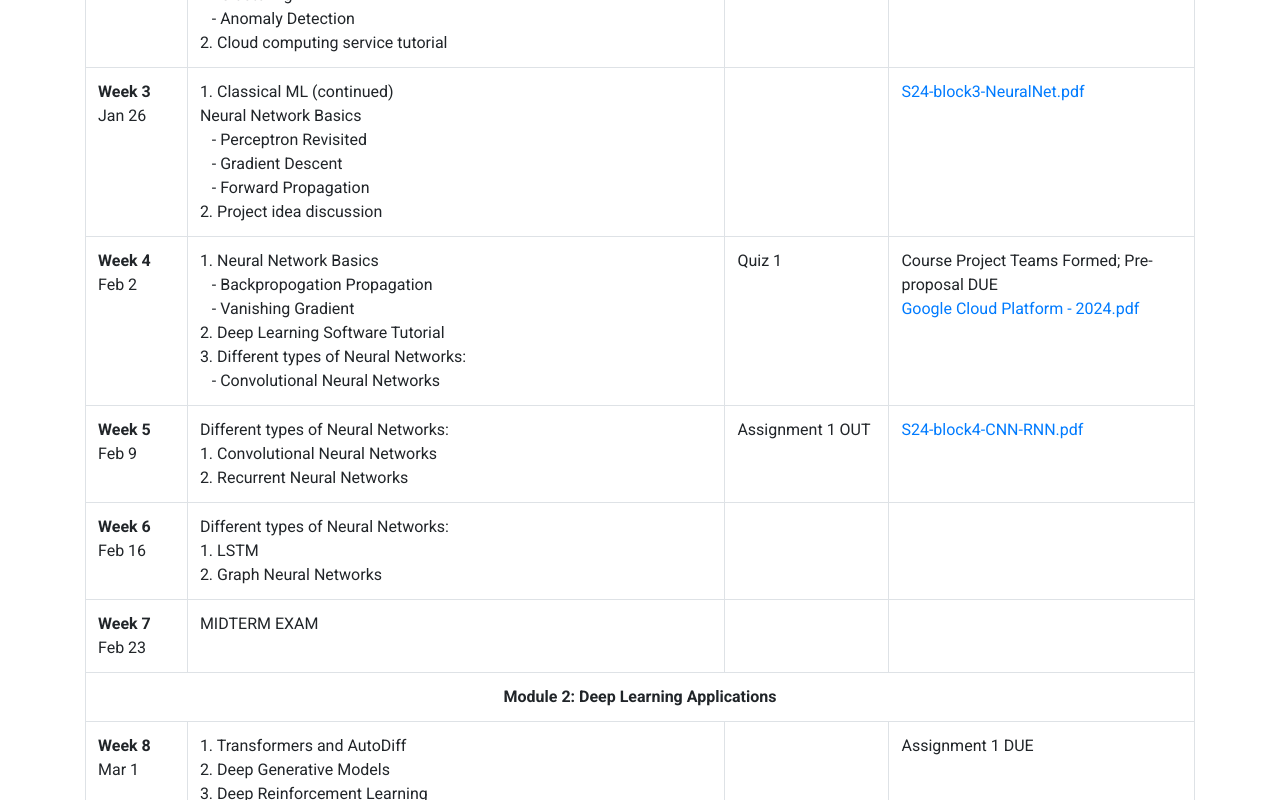
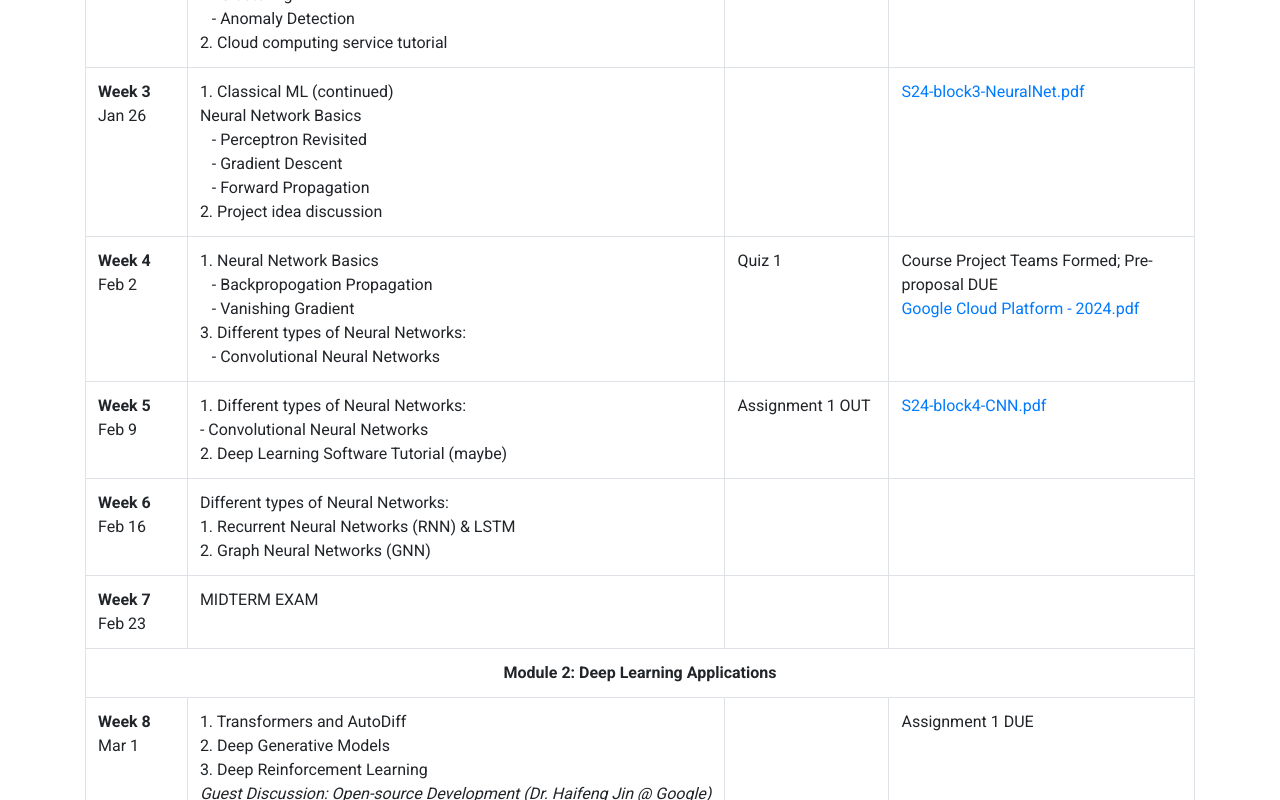
Before and after one commit to USC-ASAP/CSCI566-S24, a plain HTML site: page schedule.html in a window 1280 px wide. Shown: the part 560-1360 px from the top of the page. Drawn offline with nearby package versions, Linux system fonts and the light colour scheme.

Commit message:
update schedule and course material

```diff
--- a/schedule.html
+++ b/schedule.html
@@ -165,8 +165,7 @@
                                 1. Neural Network Basics<br>
                                 &nbsp;&nbsp; - Backpropogation Propagation <br>
                                 &nbsp;&nbsp;  - Vanishing Gradient <br>
-                                2. Deep Learning Software Tutorial<br>
-                                3. Different types of  Neural Networks:<br>
+                                3. Different types of Neural Networks:<br>
                                 &nbsp;&nbsp; - Convolutional Neural Networks<br>
 <!--                                <em>Guest Discussion: Life in Risk modeling (may change)</em>-->
                             </td>
@@ -176,19 +175,19 @@
                         <tr>
                             <td><strong>Week 5</strong><br>Feb 9</td>
                             <td>
-                                Different types of  Neural Networks:<br>
-                                1. Convolutional Neural Networks<br>
-                                2. Recurrent Neural Networks<br>
+                                1. Different types of  Neural Networks:<br>
+                                  - Convolutional Neural Networks<br>
+                                2. Deep Learning Software Tutorial (maybe)<br>
                             </td>
                             <td>Assignment 1 OUT</td>
-                            <td><a href="https://drive.google.com/file/d/1a9mXW0ENA9lbFfhDDEesvck8RX4lRoQ6/view?usp=drive_link">S24-block4-CNN-RNN.pdf</a></td>
+                            <td><a href="https://drive.google.com/file/d/1a9mXW0ENA9lbFfhDDEesvck8RX4lRoQ6/view?usp=drive_link">S24-block4-CNN.pdf</a></td>
                         </tr>
                         <tr>
                             <td><strong>Week 6</strong><br>Feb 16</td>
                             <td>
                                 Different types of Neural Networks:<br>
-                                1. LSTM<br>
-                                2. Graph Neural Networks<br>
+                                1. Recurrent Neural Networks (RNN) & LSTM<br>
+                                2. Graph Neural Networks (GNN)<br>
                             </td>
                             <td></td>
                             <td></td>
```
